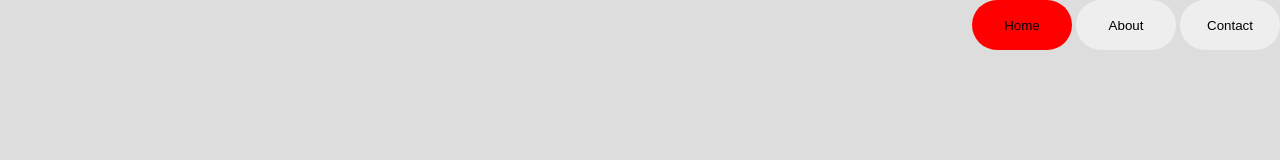
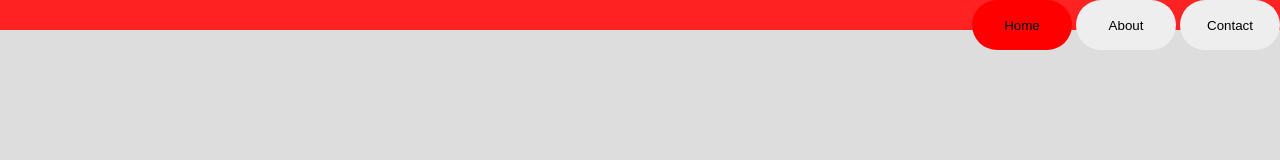
Before and after one commit to Ganakim/Ganakim.github.io, a plain HTML site: page External/4TheLoveOfGaming/4log.html in a window 1280 px wide. Drawn offline with nearby package versions, Linux system fonts and the light colour scheme.

Commit message:
Working on 4log

```diff
--- a/External/4TheLoveOfGaming/main1.css
+++ b/External/4TheLoveOfGaming/main1.css
@@ -8,6 +8,7 @@ html{
     right: 0;
     bottom: 0;
     height:30px;
+    background-color: #f22;
 }
 .Content{
     padding-top: 30px;
```
